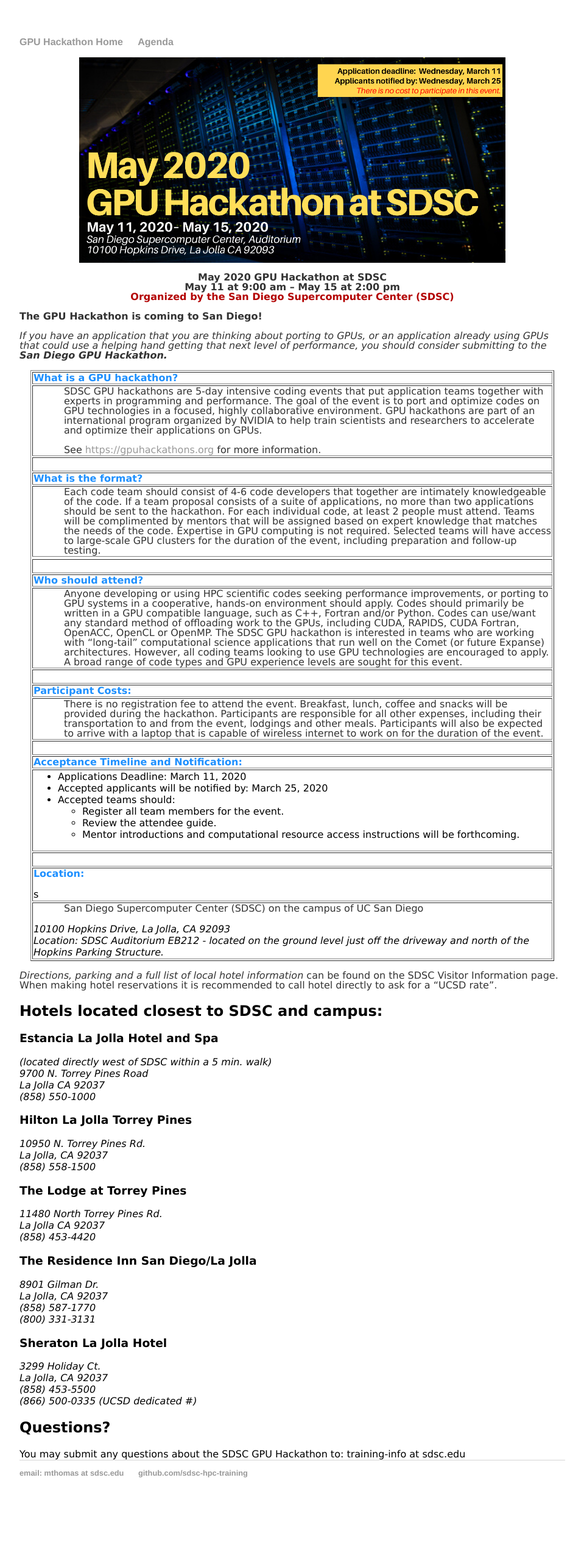
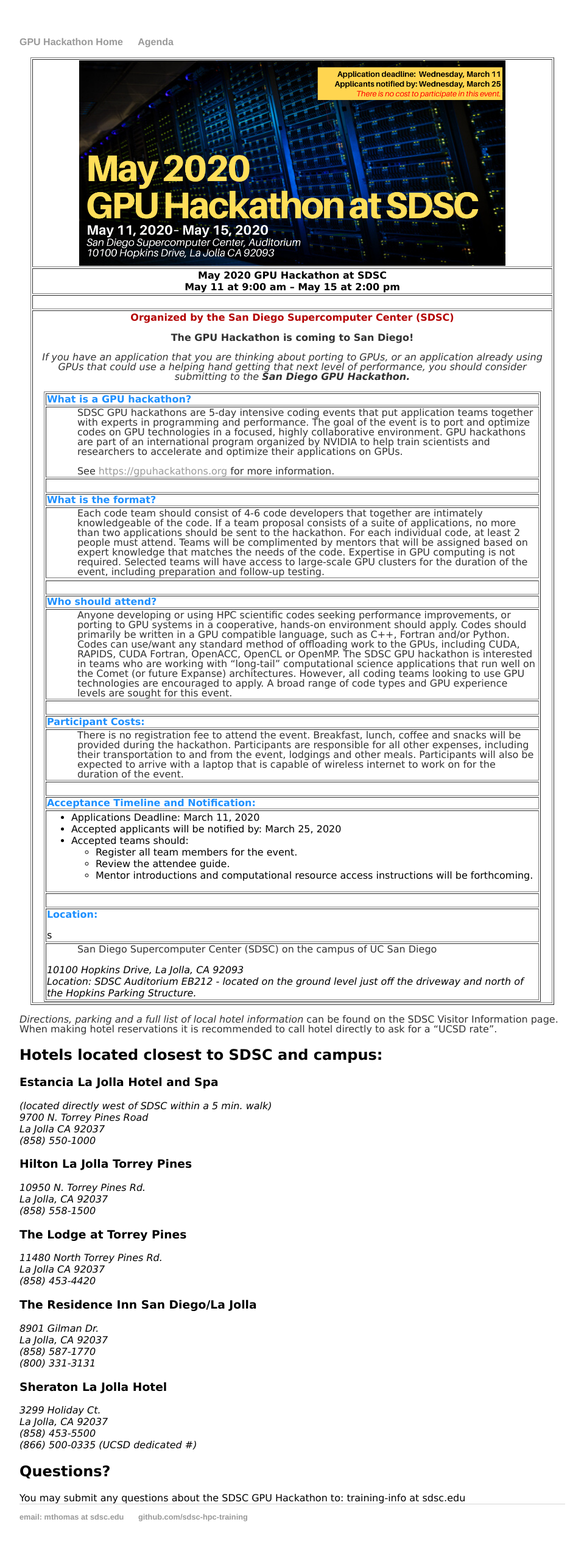
Before and after one commit to sdsc-hpc-training/sdsc-hpc-training.github.io, a Jekyll site: the page built from gpuhackathon/index.html, in a window 1280 px wide. Shown: the whole page at 61% size, without its empty margins (160-1119 px from the left). Built offline with Jekyll 4.4.1, drawn with Linux system fonts in a browser that asks for light colours; before the commit the page ends 2483 px from its top, so only the background shows below that.

Commit message:
updating gpuhack pages

```diff
--- a/gpuhackathon/index.html
+++ b/gpuhackathon/index.html
@@ -2,11 +2,16 @@
 layout: gpuhack
 title: SDSC GPU Hackathon 2020
 ---
-<center>
+<table border=1 width=96% align="center">
+<tr><td align='center' valign='top'>
 <img src="./images/May2020_GPUhack-header.png" alt="SDSC GPU Hackathon" width="700px" />
-<p>
+</td></tr>
+<tr><td align='center' valign='top'>
 <b> May 2020 GPU Hackathon at SDSC</b><br>
 <b>May 11 at 9:00 am – May 15 at 2:00 pm</b><br>
+</td></tr>
+<tr><td align='left' valign='top'>&nbsp; </td></tr>
+<tr><td align='center' valign='top'>
 <b><font color="b30000">Organized by the San Diego Supercomputer Center (SDSC)</font></b>
 </center>
 <p><b>The GPU Hackathon is coming to San Diego!</b>
@@ -108,7 +113,8 @@
 </td></tr>
 </table>
 
-
+</td></tr>
+</table>
 
 <p>
 <em>Directions, parking and a full list of local hotel information</em> can be found on the SDSC Visitor Information page.  When making hotel reservations it is recommended to call hotel directly to ask for a “UCSD rate”.
```
